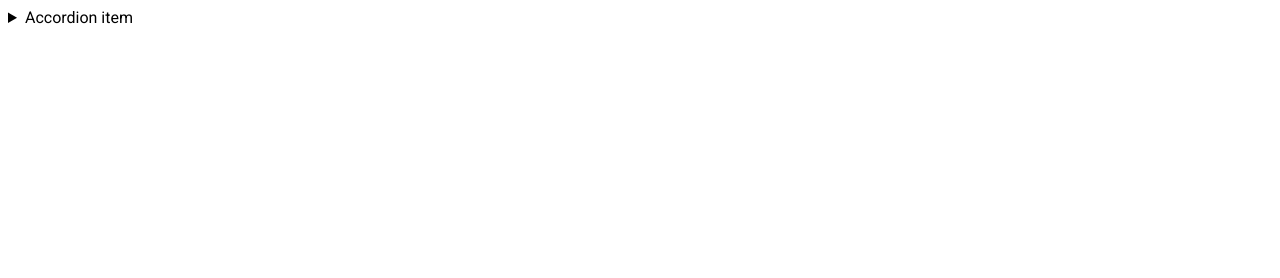
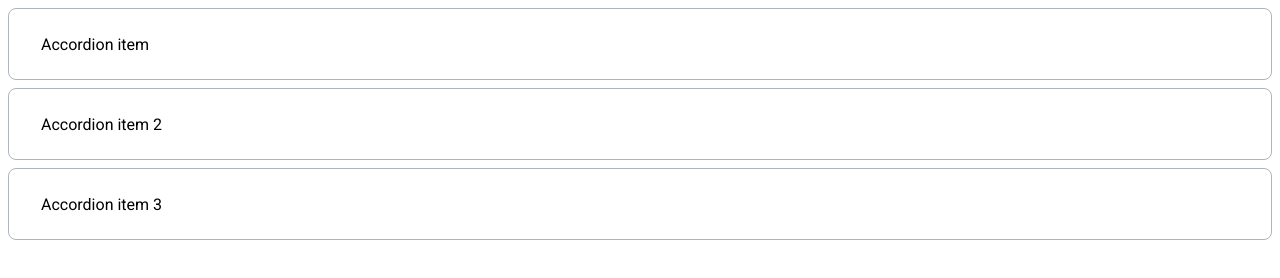
Before and after one commit to js-tasks-ru/htmlcss-20220414_lena4ertik, a website: page 03-lection1/02-accordion/index.html in a window 1280 px wide. Drawn offline with Linux system fonts and the light colour scheme.

Commit message:
add accordion solution

```diff
--- a/03-lection1/02-accordion/accordion.css
+++ b/03-lection1/02-accordion/accordion.css
@@ -1 +1,35 @@
 /* Стилизация аккордеона */
+summary {
+    display: block;
+    color: #000000;
+    padding-left: 32px;
+    padding-top: 24px;
+}
+summary::-webkit-details-marker {
+    display: none;
+}
+details {
+    border: 1px solid #ACB5BD;
+    box-sizing: border-box;
+    border-radius: 8px;
+    margin-bottom: 8px;
+    min-width: 730px;
+    min-height: 72px;
+    font-family: 'Inter';
+    font-style: normal;
+    font-weight: 400;
+    font-size: 16px;
+    line-height: 24px;
+}
+details:last-child {
+    margin-bottom: 0;
+}
+
+p {
+    color: #495057;
+    padding-left: 32px;
+    padding-right: 48px;
+
+
+
+}
--- a/03-lection1/02-accordion/index.html
+++ b/03-lection1/02-accordion/index.html
@@ -11,6 +11,22 @@
                 Accordion item
             </summary>
             <p>
+                Amet minim mollit non deserunt ullamco est sit aliqua dolor do amet sint. Velit officia consequat duis enim velit mollit. Exercitation veniam consequat sunt nostrud amet.
+            </p>
+        </details>
+        <details>
+            <summary>
+                Accordion item 2
+            </summary>
+            <p>
+                Hidden content
+            </p>
+        </details>
+        <details>
+            <summary>
+                Accordion item 3
+            </summary>
+            <p>
                 Hidden content
             </p>
         </details>
```
